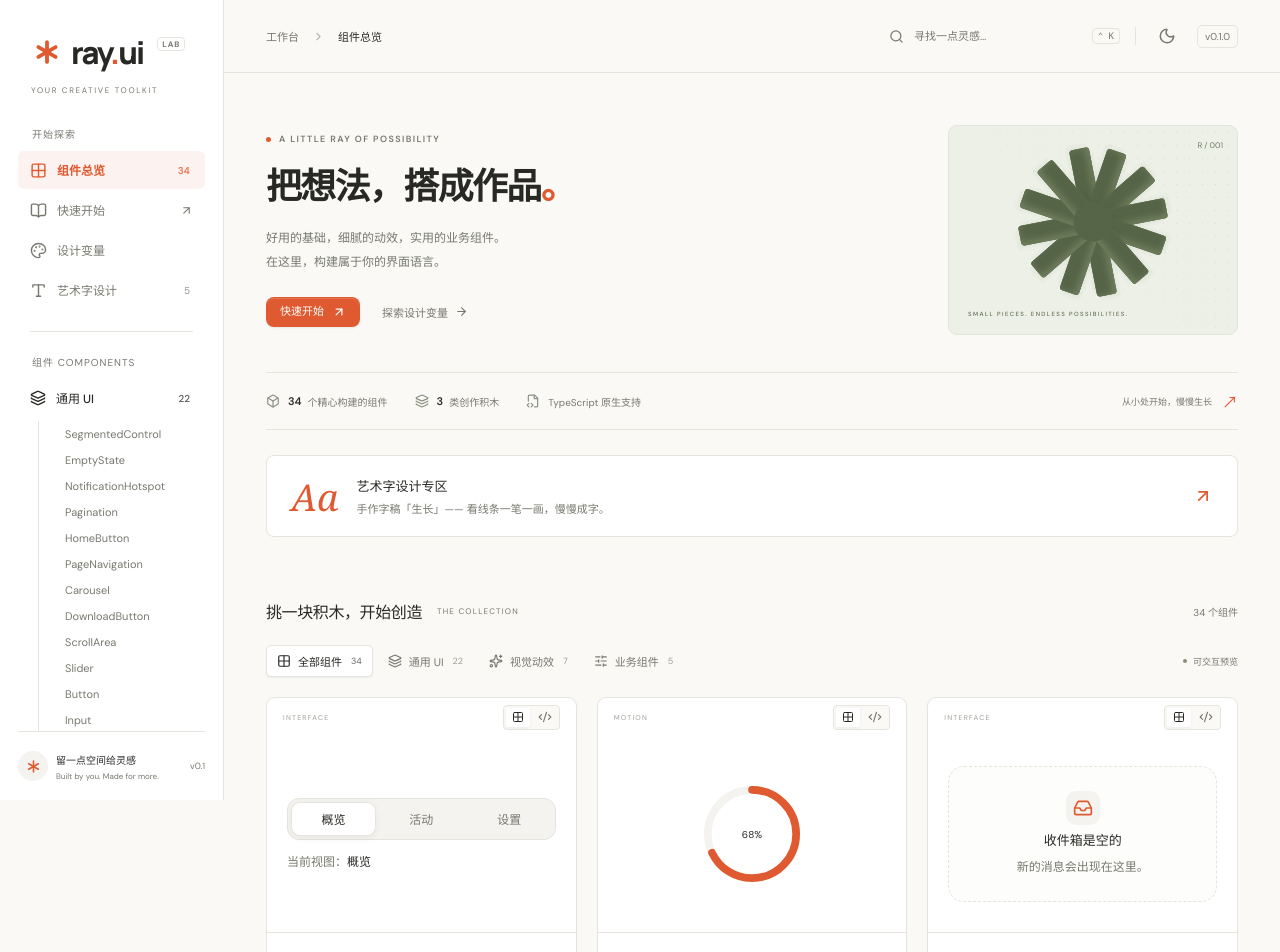
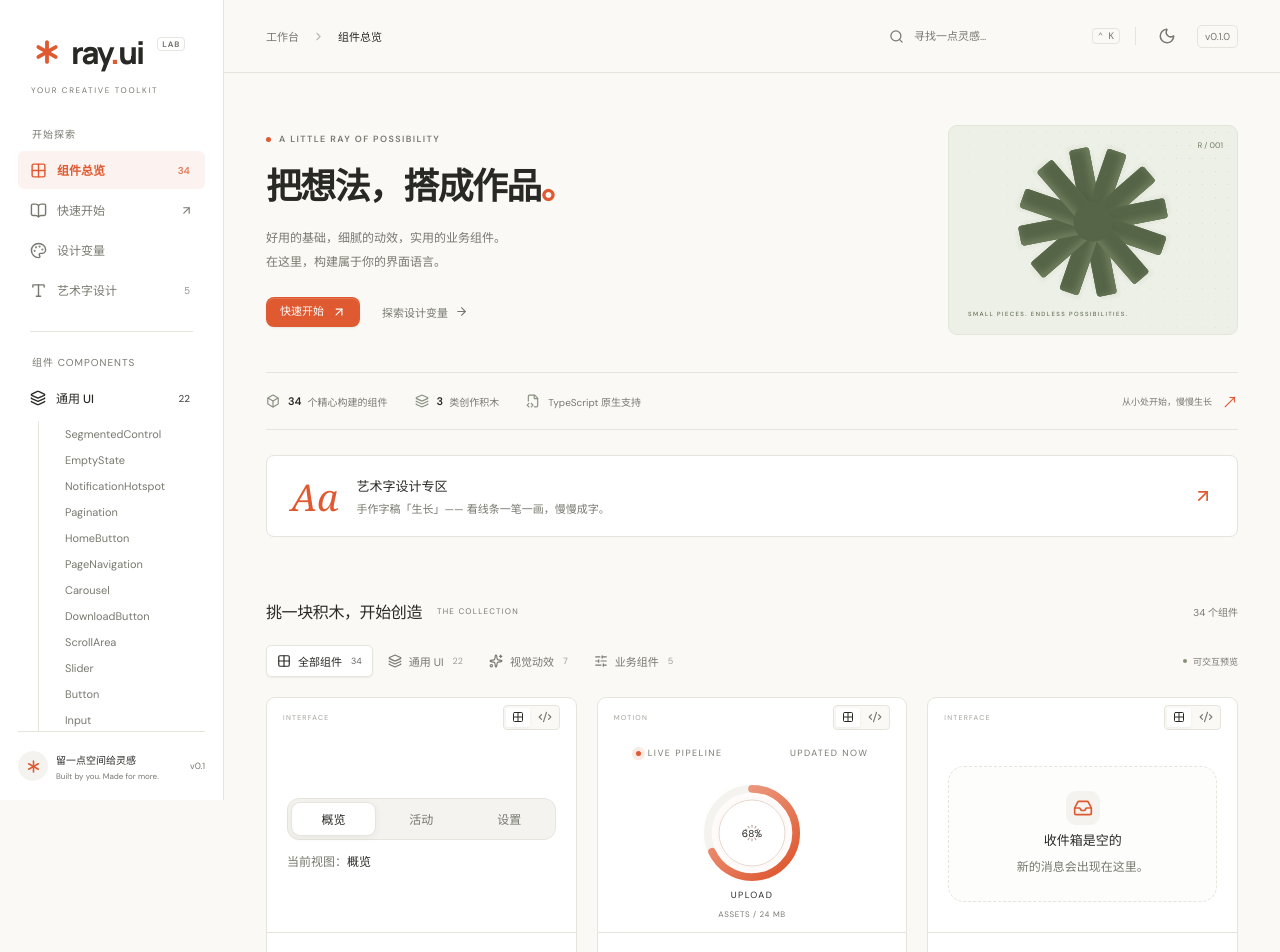
Before and after one commit to HardToFd/ray-ui, a React (Vite) app: page / in a window 1280 px wide. Shown: the top 952 px of the page. Built offline with nearby package versions, Linux system fonts and the light colour scheme; what @daypicker/react would draw is missing.

Commit message:
refine: add instrument styling to progress ring

```diff
--- a/demo/ProgressRingDemo.tsx
+++ b/demo/ProgressRingDemo.tsx
@@ -1,5 +1,6 @@
 import { useEffect, useState } from 'react';
 import { ProgressRing } from '../src';
+import './progress-ring-demo.css';
 
 export function ProgressRingDemo({ expanded = false }: { expanded?: boolean }) {
   const [value, setValue] = useState(68);
@@ -8,11 +9,13 @@ export function ProgressRingDemo({ expanded = false }: { expanded?: boolean }) {
     const id = window.setInterval(() => setValue((current) => current >= 100 ? 12 : current + 2), 900);
     return () => window.clearInterval(id);
   }, [expanded]);
-  return <div style={{ display: 'flex', alignItems: 'center', gap: expanded ? 28 : 18, flexWrap: 'wrap' }}>
-    <ProgressRing value={value} label="上传进度" tone="accent" />
-    {expanded && <>
-      <ProgressRing value={42} label="同步进度" tone="success" size="sm" />
-      <ProgressRing value={null} label="分析中" tone="warning" size="lg" />
-    </>}
+  return <div className={`progress-ring-demo${expanded ? ' progress-ring-demo--expanded' : ''}`}>
+    <div className="progress-ring-demo__topline"><span><i /> LIVE PIPELINE</span><span>UPDATED NOW</span></div>
+    <div className="progress-ring-demo__grid">
+      <div className="progress-ring-demo__item progress-ring-demo__item--primary"><ProgressRing value={value} label="上传进度" tone="accent" size={expanded ? 124 : 96} /><span>UPLOAD</span><small>ASSETS / 24 MB</small></div>
+      {expanded && <div className="progress-ring-demo__item"><ProgressRing value={42} label="同步进度" tone="success" size="sm" /><span>SYNC</span><small>42 ITEMS</small></div>}
+      {expanded && <div className="progress-ring-demo__item progress-ring-demo__item--pending"><ProgressRing value={null} label="分析中" tone="warning" size="lg" /><span>ANALYSIS</span><small>PROCESSING</small></div>}
+    </div>
+    {expanded && <div className="progress-ring-demo__footer"><span>3 ACTIVE JOBS</span><span><b /> ALL SYSTEMS NOMINAL</span></div>}
   </div>;
 }
--- /dev/null
+++ b/demo/progress-ring-demo.css
@@ -0,0 +1,13 @@
+.progress-ring-demo { display: grid; gap: 18px; width: min(100%, 640px); min-width: 0; padding: 8px 18px; color: var(--ray-muted); }
+.progress-ring-demo__topline, .progress-ring-demo__footer { display: flex; align-items: center; justify-content: space-between; gap: 14px; color: var(--ray-muted); font-size: 9px; letter-spacing: .16em; }
+.progress-ring-demo__topline span, .progress-ring-demo__footer span { display: inline-flex; align-items: center; gap: 7px; }
+.progress-ring-demo__topline i { display: block; width: 5px; height: 5px; border-radius: 50%; background: var(--ray-accent); box-shadow: 0 0 0 4px color-mix(in srgb, var(--ray-accent) 12%, transparent); }
+.progress-ring-demo__grid { display: flex; align-items: end; justify-content: center; gap: clamp(22px, 6vw, 58px); padding: 8px 0 2px; }
+.progress-ring-demo__item { display: grid; justify-items: center; gap: 8px; min-width: 72px; }
+.progress-ring-demo__item--primary { min-width: 124px; }
+.progress-ring-demo__item > span { color: var(--ray-text); font-size: 9px; letter-spacing: .16em; }
+.progress-ring-demo__item > small { color: var(--ray-muted); font-size: 8px; letter-spacing: .08em; }
+.progress-ring-demo__item--pending > span { color: #b56d27; }
+.progress-ring-demo__footer { padding-top: 14px; border-top: 1px solid var(--ray-border); letter-spacing: .08em; }
+.progress-ring-demo__footer b { display: block; width: 5px; height: 5px; border-radius: 50%; background: #4a9a6d; box-shadow: 0 0 0 4px #4a9a6d1c; }
+@media (max-width: 520px) { .progress-ring-demo { padding-inline: 4px; } .progress-ring-demo__grid { gap: 14px; } .progress-ring-demo__item--primary { min-width: 104px; } .progress-ring-demo__topline, .progress-ring-demo__footer { font-size: 8px; } }
--- a/src/components/progress-ring.tsx
+++ b/src/components/progress-ring.tsx
@@ -1,4 +1,4 @@
-import { forwardRef, type CSSProperties, type HTMLAttributes } from 'react';
+import { forwardRef, useId, type CSSProperties, type HTMLAttributes } from 'react';
 
 export interface ProgressRingProps extends Omit<HTMLAttributes<HTMLDivElement>, 'children'> {
   value?: number | null;
@@ -15,6 +15,7 @@ function finite(value: number, fallback: number) { return Number.isFinite(value)
 
 export const ProgressRing = forwardRef<HTMLDivElement, ProgressRingProps>(
   function ProgressRing({ value = 0, max = 100, size = 'md', strokeWidth = 8, label = '进度', showValue = true, formatValue = (current, limit) => `${Math.round(current / limit * 100)}%`, tone = 'accent', className = '', style, ...props }, ref) {
+    const gradientId = `ray-progress-gradient-${useId().replace(/:/g, '')}`;
     const limit = Math.max(Number.EPSILON, finite(max, 100));
     const determinate = value !== null;
     const current = Math.min(limit, Math.max(0, finite(value ?? 0, 0)));
@@ -22,9 +23,19 @@ export const ProgressRing = forwardRef<HTMLDivElement, ProgressRingProps>(
     const stroke = Math.min(18, Math.max(2, finite(strokeWidth, 8)));
     const radius = 50 - stroke / 2;
     const cssSize = typeof size === 'number' ? `${Math.max(24, Math.min(512, finite(size, 96)))}px` : undefined;
-    const mergedStyle = { '--ray-progress-size': cssSize, '--ray-progress-value': `${percent * 100}%` , ...style } as CSSProperties;
+    const mergedStyle = { '--ray-progress-size': cssSize, '--ray-progress-value': `${percent * 100}%`, '--ray-progress-stroke': `url(#${gradientId})`, ...style } as CSSProperties;
     return <div {...props} ref={ref} role="progressbar" aria-label={label} aria-valuemin={0} aria-valuemax={limit} aria-valuenow={determinate ? current : undefined} data-tone={tone} data-indeterminate={!determinate || undefined} data-size={typeof size === 'number' ? 'custom' : size} className={`ray-progress-ring${className ? ` ${className}` : ''}`} style={mergedStyle}>
       <svg className="ray-progress-ring__svg" viewBox="0 0 100 100" aria-hidden="true">
+        <defs>
+          <linearGradient id={gradientId} x1="12" y1="84" x2="88" y2="16" gradientUnits="userSpaceOnUse">
+            <stop offset="0" stopColor="var(--ray-progress-color)" />
+            <stop offset="1" stopColor="color-mix(in srgb, var(--ray-progress-color) 58%, white)" />
+          </linearGradient>
+        </defs>
+        <circle className="ray-progress-ring__inner" cx="50" cy="50" r={Math.max(28, radius - stroke * 1.45)} />
+        <g className="ray-progress-ring__ticks">
+          {Array.from({ length: 12 }, (_, index) => <line key={index} x1="50" y1="42" x2="50" y2="44" transform={`rotate(${index * 30} 50 50)`} />)}
+        </g>
         <circle className="ray-progress-ring__track" cx="50" cy="50" r={radius} pathLength="100" strokeWidth={stroke} />
         <circle className="ray-progress-ring__bar" cx="50" cy="50" r={radius} pathLength="100" strokeWidth={stroke} strokeDasharray="100" strokeDashoffset={determinate ? 100 - percent * 100 : undefined} />
       </svg>
--- a/src/styles/progress-ring.css
+++ b/src/styles/progress-ring.css
@@ -1,15 +1,20 @@
-.ray-progress-ring { --ray-progress-size: 96px; --ray-progress-color: var(--ray-accent); position: relative; display: inline-grid; place-items: center; width: var(--ray-progress-size); height: var(--ray-progress-size); color: var(--ray-text); vertical-align: middle; }
+.ray-progress-ring { --ray-progress-size: 96px; --ray-progress-color: var(--ray-accent); position: relative; display: inline-grid; place-items: center; width: var(--ray-progress-size); height: var(--ray-progress-size); color: var(--ray-text); vertical-align: middle; isolation: isolate; }
 .ray-progress-ring[data-size='sm'] { --ray-progress-size: 52px; }
 .ray-progress-ring[data-size='lg'] { --ray-progress-size: 148px; }
 .ray-progress-ring[data-tone='success'] { --ray-progress-color: #3f8f62; }
 .ray-progress-ring[data-tone='warning'] { --ray-progress-color: #c77b2d; }
 .ray-progress-ring[data-tone='danger'] { --ray-progress-color: #c45445; }
-.ray-progress-ring__svg { display: block; width: 100%; height: 100%; transform: rotate(-90deg); overflow: visible; }
+.ray-progress-ring::before { content: ''; position: absolute; inset: 3px; z-index: -1; border: 1px solid color-mix(in srgb, var(--ray-progress-color) 24%, var(--ray-border)); border-radius: 50%; opacity: .7; }
+.ray-progress-ring::after { content: ''; position: absolute; inset: 16%; z-index: -1; border-radius: 50%; box-shadow: 0 0 24px color-mix(in srgb, var(--ray-progress-color) 23%, transparent); opacity: .38; }
+.ray-progress-ring__svg { position: relative; z-index: 1; display: block; width: 100%; height: 100%; transform: rotate(-90deg); overflow: visible; }
 .ray-progress-ring__track, .ray-progress-ring__bar { fill: none; stroke-linecap: round; }
+.ray-progress-ring__inner { fill: var(--ray-surface); stroke: color-mix(in srgb, var(--ray-progress-color) 10%, var(--ray-border)); stroke-width: 1; }
+.ray-progress-ring__ticks { fill: none; stroke: color-mix(in srgb, var(--ray-progress-color) 28%, var(--ray-muted)); stroke-width: 1.2; stroke-linecap: round; opacity: .6; }
 .ray-progress-ring__track { stroke: var(--ray-surface-raised); }
-.ray-progress-ring__bar { stroke: var(--ray-progress-color); transition: stroke-dashoffset 360ms cubic-bezier(.22,.61,.36,1); }
-.ray-progress-ring__value { position: absolute; inset: 0; display: grid; place-items: center; padding: 8px; color: var(--ray-text); font-size: clamp(10px, 18%, 16px); font-variant-numeric: tabular-nums; text-align: center; }
+.ray-progress-ring__bar { stroke: var(--ray-progress-stroke, var(--ray-progress-color)); transition: stroke-dashoffset 360ms cubic-bezier(.22,.61,.36,1); }
+.ray-progress-ring__value { position: absolute; z-index: 2; inset: 0; display: grid; place-items: center; padding: 8px; color: var(--ray-text); font-size: clamp(10px, 18%, 16px); font-variant-numeric: tabular-nums; text-align: center; }
 .ray-progress-ring[data-indeterminate='true'] .ray-progress-ring__bar { stroke-dasharray: 24 76; animation: ray-progress-ring-spin 1.2s linear infinite; }
 @keyframes ray-progress-ring-spin { from { stroke-dashoffset: 0; } to { stroke-dashoffset: -100; } }
 @media (prefers-reduced-motion: reduce) { .ray-progress-ring__bar { transition: none; } .ray-progress-ring[data-indeterminate='true'] .ray-progress-ring__bar { animation: none; stroke-dasharray: 38 62; stroke-dashoffset: 0; } }
-@media (forced-colors: active) { .ray-progress-ring__track { stroke: CanvasText; opacity: .25; } .ray-progress-ring__bar { stroke: Highlight; } }
+@media (forced-colors: active) { .ray-progress-ring__track { stroke: CanvasText; opacity: .25; } .ray-progress-ring__bar { stroke: Highlight !important; } .ray-progress-ring__inner, .ray-progress-ring__ticks { stroke: CanvasText; } }
+@media (max-width: 420px) { .ray-progress-ring__ticks { display: none; } }
```
